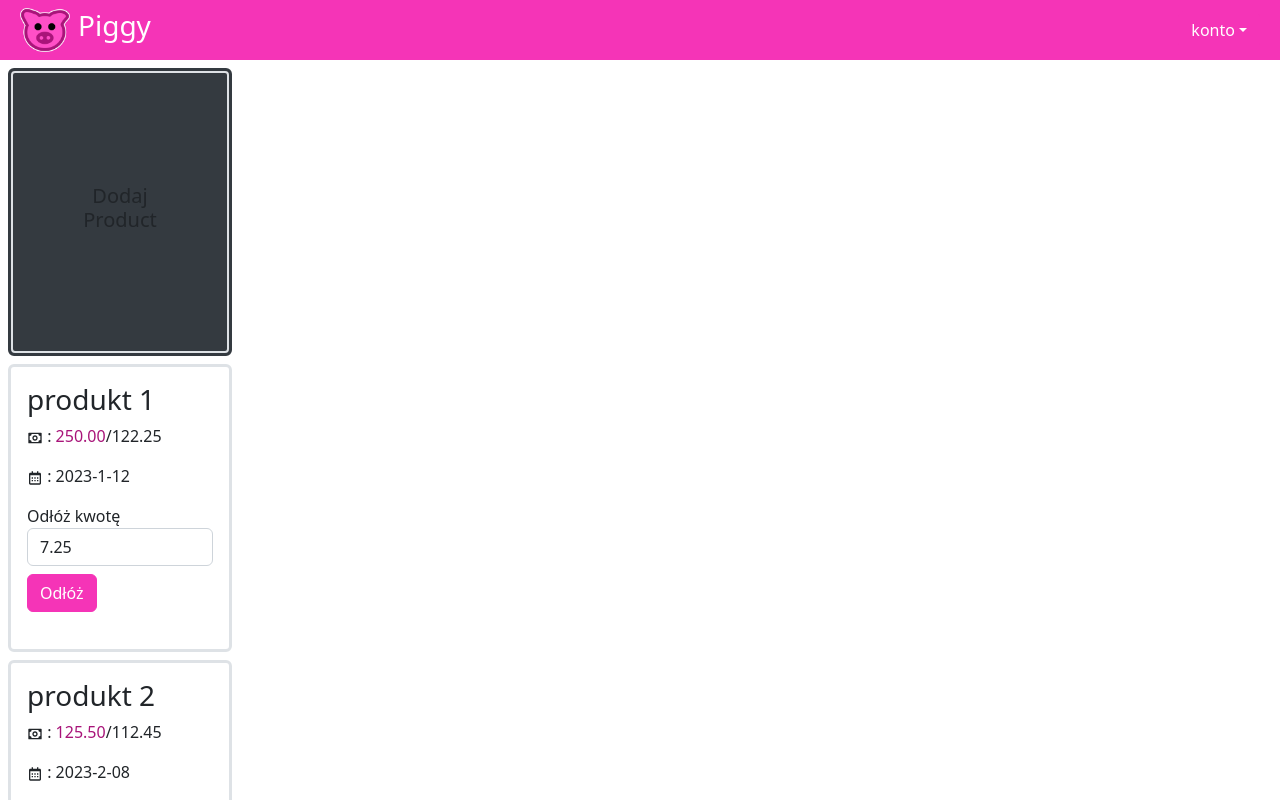
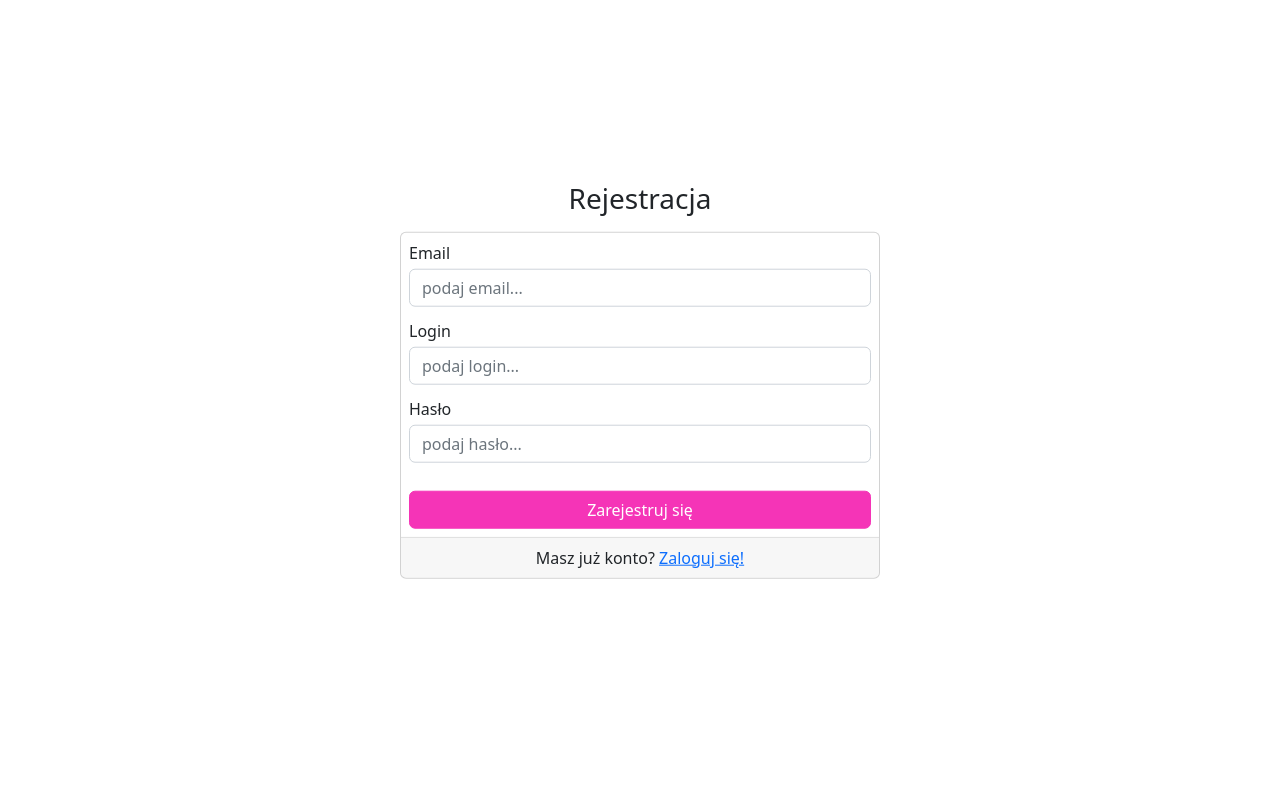
Before and after one commit to Issator/Piggy, a React (Create React App) app in the folder client/: page /signup in a window 1280 px wide. Shown: the top 800 px of the page. Built offline with nearby package versions, Linux system fonts and the light colour scheme.

Commit message:
- signin page added - login page added - code refactor

```diff
--- a/client/src/App.js
+++ b/client/src/App.js
@@ -1,19 +1,20 @@
-import Navbar from "./Servers/Components/Navbar";
-import ProductCard from "./Servers/Components/Cards/ProductCard";
-import NewProductCard from "./Servers/Components/Cards/NewProductCard";
+import { BrowserRouter, Route, Routes } from "react-router-dom";
+import MainPage from "./Routes/MainPage";
+import Navbar from "./Components/Navbar"
+import SignInPage from "./Routes/SignInPage";
+import "./styles.css"
+import SignUpPage from "./Routes/SignUpPage";
 
 function App() {
   return (
-    <div>
+    <BrowserRouter>
       <Navbar/>
-      <div>
-        <NewProductCard/>
-        <ProductCard name="produkt 1" cost="250.00" end_date="2023-1-12" left="122.25" daily="7.25"/>
-        <ProductCard name="produkt 2" cost="125.50" end_date="2023-2-08" left="112.45" daily="12.00" />
-        <ProductCard name="produkt 3" cost="55.60"  end_date="2023-6-17" left="23.60"  daily="3.42"  />
-        <ProductCard name="produkt 4" cost="149.99" end_date="2023-3-05" left="105.56" daily="12.56" />
-      </div>
-    </div>
+      <Routes>
+        <Route path="/" element={<MainPage/>}/>
+        <Route path="/signin" element={<SignInPage/>}/>
+        <Route path="/signup" element={<SignUpPage/>}/>
+      </Routes>
+    </BrowserRouter>
   );
 }
 
--- a/client/src/Servers/Components/Navbar.js
+++ b/client/src/Components/Navbar.js
@@ -1,6 +1,18 @@
+import { useLocation } from "react-router-dom";
 import Dropdown from "./Dropdown";
 
+/** on with routes navbar should be hidden */
+const HIDE_ON_PAGE = ["/signup", "/signin", "/resetPassword", "/testArea"]
+
 export default function Navbar(){
+
+    // Hide navbar if route in HIDE_ON_PAGE
+    const location = useLocation()
+    const contain = HIDE_ON_PAGE.filter(path => path === location.pathname)
+    if(contain.length > 0){
+        return;
+    }
+
     return (
         <nav className="row bg-primary text-white p-2 m-0">
             <div className="d-flex justify-content-between align-items-center">
--- /dev/null
+++ b/client/src/Routes/MainPage.js
@@ -0,0 +1,16 @@
+import ProductCard from "../Components/Cards/ProductCard"
+import NewProductCard from "../Components/Cards/NewProductCard"
+
+export default function MainPage(){
+    return (
+        <div>
+            <div>
+                <NewProductCard/>
+                <ProductCard name="produkt 1" cost="250.00" end_date="2023-1-12" left="122.25" daily="7.25"/>
+                <ProductCard name="produkt 2" cost="125.50" end_date="2023-2-08" left="112.45" daily="12.00" />
+                <ProductCard name="produkt 3" cost="55.60"  end_date="2023-6-17" left="23.60"  daily="3.42"  />
+                <ProductCard name="produkt 4" cost="149.99" end_date="2023-3-05" left="105.56" daily="12.56" />
+            </div>
+        </div>
+    )
+}
--- /dev/null
+++ b/client/src/Routes/SignInPage.js
@@ -0,0 +1,42 @@
+import { Link } from "react-router-dom";
+
+export default function SignInPage(){
+    return (
+        <div className="full-center pb-5">
+            <div>
+                <h3 className="text-center p-2">Logowanie</h3>
+                <div className="card" style={{ minWidth: "30rem" }}>
+                    <div className="card-body">
+                        {/* --- Login --- */}
+                        <div className="form-group p-1">
+                            <label htmlFor="loginInput">Login</label>
+                            <input  type="text"
+                                    className={"form-control mt-1 mb-1 "}
+                                    id="loginInput"
+                                    placeholder="podaj login..."/>
+                        </div>
+
+                        {/* --- Hasło --- */}
+                        <div className="form-group p-1">
+                            <label htmlFor="passwordInput">Hasło</label>
+                            <input  type="password"
+                                    className={"form-control mt-1 mb-1 "}
+                                    id="passwordInput"
+                                    placeholder="podaj hasło..."/>
+                        </div>
+
+                        <div className="form-group p-1">
+                            <button className="btn btn-primary w-100">
+                                        Zaloguj się
+                            </button>
+                        </div>
+                    </div>
+
+                    <div className="card-footer">
+                        <div className="text-center">nie masz konta? <Link to="/signup">Zarejestruj się!</Link></div>
+                    </div>
+                </div>
+            </div>
+        </div>
+    )
+}
--- /dev/null
+++ b/client/src/Routes/SignUpPage.js
@@ -0,0 +1,50 @@
+import { Link } from "react-router-dom";
+
+export default function SignUpPage() {
+    return (
+        <div className="full-center pb-5">
+            <div>
+                <h3 className="text-center p-2">Rejestracja</h3>
+                <div className="card" style={{ minWidth: "30rem" }}>
+                    <div className="card-body p-1">
+                        {/* --- Email --- */}
+                        <div className="form-group p-1">
+                            <label htmlFor="emailInput">Email</label>
+                            <input type="email"
+                                className={"form-control mt-1 mb-1 "}
+                                id="emailInput"
+                                placeholder="podaj email..."/>
+                        </div>
+
+                        {/* --- Login --- */}
+                        <div className="form-group p-1">
+                            <label htmlFor="loginInput">Login</label>
+                            <input type="text"
+                                className={"form-control mt-1 mb-1 "}
+                                id="loginInput"
+                                placeholder="podaj login..."/>
+                        </div>
+
+                        {/* --- Hasło --- */}
+                        <div className="form-group p-1">
+                            <label htmlFor="passwordInput">Hasło</label>
+                            <input type="password"
+                                className={"form-control mt-1 mb-1 "}
+                                id="passwordInput"
+                                placeholder="podaj hasło..."/>
+                        </div>
+
+                        <div className="form-group p-1">
+                            <button className="btn btn-primary w-100 mt-3">
+                                        Zarejestruj się
+                            </button>
+                        </div>
+                    </div>
+                    <div className="card-footer">
+                        <div className="text-center">Masz już konto? <Link to="/signin">Zaloguj się!</Link></div>
+                    </div>
+                </div>
+            </div>
+        </div>
+    )
+}
--- a/client/src/index.js
+++ b/client/src/index.js
@@ -2,6 +2,7 @@ import React from 'react';
 import ReactDOM from 'react-dom/client';
 import App from './App';
 import './bootstrap.scss';
+import 'bootstrap/dist/js/bootstrap.bundle.js'
 
 const root = ReactDOM.createRoot(document.getElementById('root'));
 root.render(
--- /dev/null
+++ b/client/src/styles.css
@@ -0,0 +1,12 @@
+.full-center {
+    display: flex;
+    position: absolute;
+    top: 50%;
+    left: 0;
+    right: 0;
+    margin: auto;
+    justify-content: center;
+    -webkit-transform: translateY(-50%);
+    -ms-transform: translateY(-50%);
+    transform: translateY(-50%);
+}
```
Also changed, not shown: client/src/Components/Cards/Card.js (renamed from client/src/Servers/Components/Cards/Card.js), client/src/Components/Cards/NewProductCard.js (line endings or trailing spaces), client/src/Components/Cards/ProductCard.js (renamed from client/src/Servers/Components/Cards/ProductCard.js), client/src/Components/Dropdown.js (renamed from client/src/Servers/Components/Dropdown.js).
